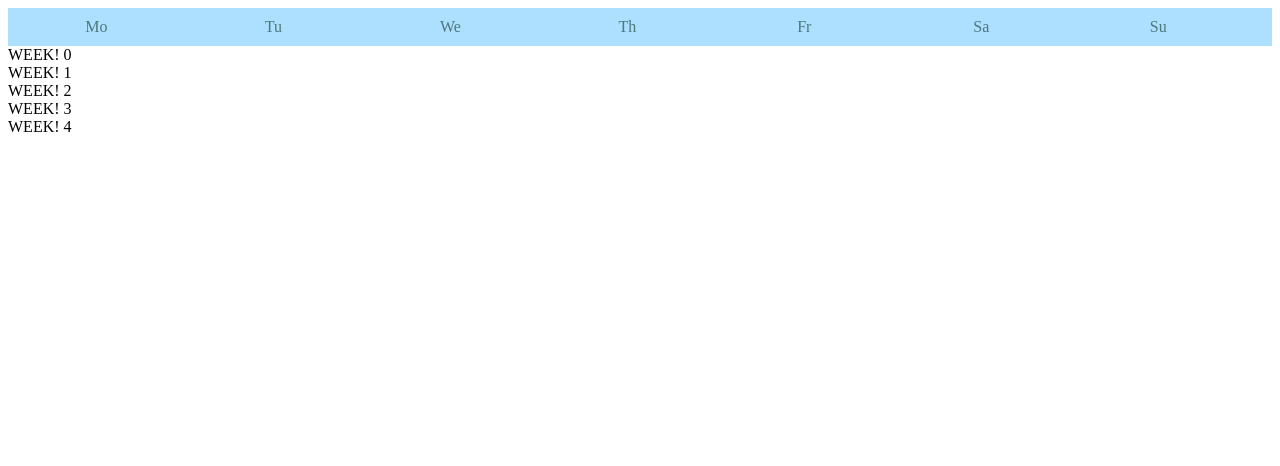
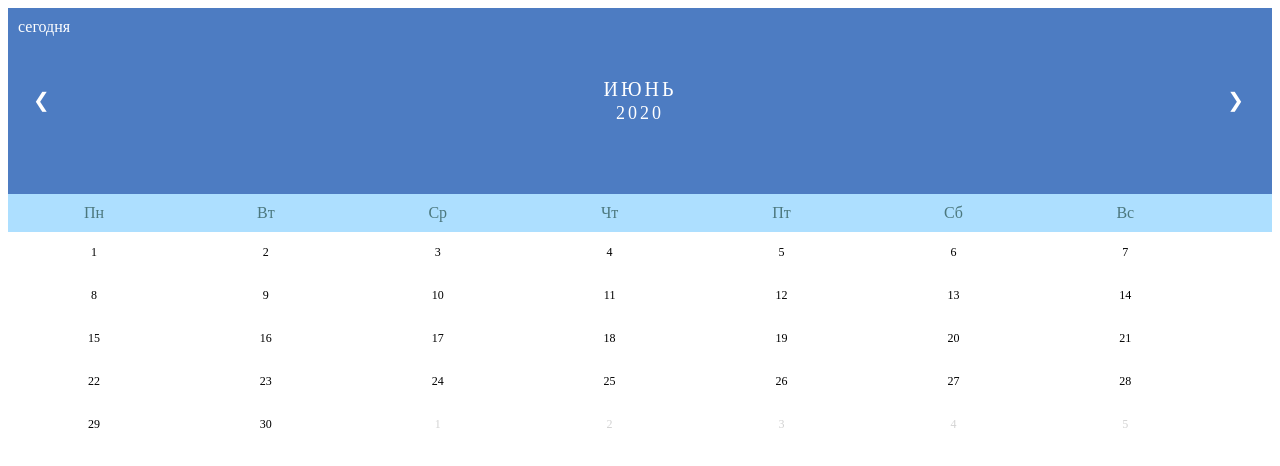
Before and after one commit to wklipach/easycalendar, an Angular app: page / in a window 1280 px wide. Shown: the top 466 px of the page. Built offline with nearby package versions, Linux system fonts and the light colour scheme.

Commit message:
промверсия

```diff
--- a/src/app/app.component.css
+++ b/src/app/app.component.css
@@ -0,0 +1,76 @@
+* {box-sizing: border-box;}
+ul {list-style-type: none;}
+
+.month {
+    padding: 70px 25px;
+    width: 100%;
+    background: #4d7cc2;
+    text-align: center;
+}
+
+.month ul {
+    margin: 0;
+    padding: 0;
+}
+
+.month ul li {
+    color: white;
+    font-size: 20px;
+    text-transform: uppercase;
+    letter-spacing: 3px;
+}
+
+.month .prev {
+    float: left;
+    padding-top: 10px;
+    cursor: pointer;
+}
+
+.month .next {
+    float: right;
+    padding-top: 10px;
+    cursor: pointer;
+}
+
+.month .now {
+    float: ;
+    padding-top: 10px;
+}
+
+
+/* Days (1-31) */
+.days {
+    padding: 10px 0;
+    background: white;
+    margin: 0;
+}
+
+.days li {
+    list-style-type: none;
+    display: inline-block;
+    width: 13.6%;
+    text-align: center;
+    margin-bottom: 5px;
+    font-size:12px;
+    color: black;
+}
+
+/* Highlight the "current" day */
+.days li .active {
+    padding: 5px;
+    background: #054eaddc;
+    color: white !important
+}
+
+.notMonthDay {
+    background: white;
+    color: lightgray !important
+}
+
+.topleft {
+    position: absolute;
+    top: 18px;
+    left: 18px;
+    cursor: pointer;
+    color: white;
+}
--- a/src/app/app.component.html
+++ b/src/app/app.component.html
@@ -1,4 +1,23 @@
+<div class="month">
+    <ul>
+      <li class="prev" (click)="prev()"> ❮ </li>
+      <div class="topleft" (click)="now()">сегодня</div>
+      <li class="next" (click)="next()" > ❯ </li>
+      <li>
+        {{this.curDate.toLocaleString('ru', { month: 'long'})}}<br>
+        <span style="font-size:18px"> {{curDate.getFullYear()}}</span>
+      </li>
+    </ul>
+  </div>
+
 <app-weekdays></app-weekdays>
-<div *ngFor="let item of this.gv.getWeekArrayCount()">
-    <div>WEEK! {{item}}</div>
-</div>
+
+<ul class="days" *ngFor="let item of this.arrarWeekMonth; let i = index" id='week{{i}}'>
+          <li id='{{item[0].tagMo}}' [class]="item[0].boolCurMonth ? '' : 'notMonthDay'"> {{item[0].dayMo}} </li>
+          <li id='{{item[1].tagTu}}' [class]="item[1].boolCurMonth ? '' : 'notMonthDay'"> {{item[1].dayTu}} </li>
+          <li id='{{item[2].tagWe}}' [class]="item[2].boolCurMonth ? '' : 'notMonthDay'"> {{item[2].dayWe}} </li>
+          <li id='{{item[3].tagTh}}' [class]="item[3].boolCurMonth ? '' : 'notMonthDay'"> {{item[3].dayTh}} </li>
+          <li id='{{item[4].tagFr}}' [class]="item[4].boolCurMonth ? '' : 'notMonthDay'"> {{item[4].dayFr}} </li>
+          <li id='{{item[5].tagSa}}' [class]="item[5].boolCurMonth ? '' : 'notMonthDay'"> {{item[5].daySa}} </li>
+          <li id='{{item[6].tagSu}}' [class]="item[6].boolCurMonth ? '' : 'notMonthDay'"> {{item[6].daySu}} </li>
+</ul>
--- a/src/app/app.component.ts
+++ b/src/app/app.component.ts
@@ -1,40 +1,4 @@
 import { Component, OnInit } from '@angular/core';
-
-class GlobalVariableClass {
-  private weekCount = 0;
-  private month = 0;
-  private year = 2020;
-
-  public setWeekCount(value) {
-    this.weekCount = value;
-  }
-  public getWeekCount() {
-    return this.weekCount;
-  }
-
-  public getWeekArrayCount() {
-    return Array(this.weekCount).fill(0).map((x, i) => i);
-  }
-
-
-  public setMontht(value) {
-    this.month = value;
-  }
-
-  public getMonth() {
-    return this.month;
-  }
-
-  public setYear(value) {
-    this.year = value;
-  }
-  public getYeart() {
-    return this.year;
-  }
-
-}
-
-
 
 @Component({
   selector: 'app-root',
@@ -45,20 +9,120 @@ class GlobalVariableClass {
 export class AppComponent implements OnInit {
   title = 'easycalendar';
 
-  public gv: GlobalVariableClass;
+  // public gv: GlobalVariableClass;
+  weekCount = 0;
+  weekFirst = 0;
+  curMonth = 0;
+  arrarWeekMonth: any;
+  curDate: Date;
+
 
   constructor() {
-    this.gv  = new GlobalVariableClass();
-    this.initMethod ( new Date() );
+    this.curDate = new Date();
   }
 
   ngOnInit(): void {
+
+    this.initMethod ( this.curDate );
 
   }
 
 
   public initMethod(curDate: Date) {
-    this.gv.setWeekCount(this.getWeeks(curDate.getFullYear(), curDate.getMonth()));
+
+    const weekCount = this.getWeeks(curDate.getFullYear(), curDate.getMonth());
+    const weekFirst = this.getFirstWeeks(curDate.getFullYear(), curDate.getMonth());
+    this.arrarWeekMonth = this.getWeekArrayCount(weekCount, weekFirst, curDate.getFullYear(), curDate);
+
+    // console.log('this.arrarWeekMonth', this.arrarWeekMonth);
+  }
+
+
+  // дата начала заданной недели ISO8601 (которая всегда будет понедельником)
+  getDateOfISOWeek(w, y) {
+    const simple = new Date(y, 0, 1 + (w - 1) * 7);
+    const dow = simple.getDay();
+    const ISOweekStart = simple;
+    if (dow <= 4) {
+        ISOweekStart.setDate(simple.getDate() - simple.getDay() + 1);
+    }
+    else {
+        ISOweekStart.setDate(simple.getDate() + 8 - simple.getDay());
+    }
+    return ISOweekStart;
+}
+
+  // массив с номерами недель и первыми числами недели
+
+  public getWeekArrayCount(weekCount, weekFirst, y, curDate) {
+
+  return Array<any> (weekCount).fill([0, null]).map((x: any, i: any) =>
+    [
+     {tagMo: this.getTag(i + weekFirst, y, 0),
+      dayMo: this.getValue(i + weekFirst, y, 0),
+      weekISOnumber: i + weekFirst,
+      weekNumber: i,
+      boolCurMonth: this.getPeriod(i + weekFirst, y, 0, curDate)},
+
+     {tagTu: this.getTag(i + weekFirst, y, 1),
+      dayTu: this.getValue(i + weekFirst, y, 1),
+      weekISOnumber: i + weekFirst,
+      weekNumber: i,
+      boolCurMonth: this.getPeriod(i + weekFirst, y, 1, curDate)},
+
+     {tagWe: this.getTag(i + weekFirst, y, 2),
+      dayWe: this.getValue(i + weekFirst, y, 2),
+      weekISOnumber: i + weekFirst,
+      weekNumber: i,
+      boolCurMonth: this.getPeriod(i + weekFirst, y, 2, curDate)},
+
+     {tagTh: this.getTag(i + weekFirst, y, 3),
+      dayTh: this.getValue(i + weekFirst, y, 3),
+      weekISOnumber: i + weekFirst,
+      weekNumber: i,
+      boolCurMonth: this.getPeriod(i + weekFirst, y, 3, curDate)},
+
+     {tagFr: this.getTag(i + weekFirst, y, 4),
+      dayFr: this.getValue(i + weekFirst, y, 4),
+      weekISOnumber: i + weekFirst,
+      weekNumber: i,
+      boolCurMonth: this.getPeriod(i + weekFirst, y, 4, curDate)},
+
+     {tagSa: this.getTag(i + weekFirst, y, 5),
+      daySa: this.getValue(i + weekFirst, y, 5),
+      weekISOnumber: i + weekFirst,
+      weekNumber: i,
+      boolCurMonth: this.getPeriod(i + weekFirst, y, 5, curDate)},
+
+     {tagSu: this.getTag(i + weekFirst, y, 6),
+      daySu: this.getValue(i + weekFirst, y, 6),
+      weekISOnumber: i + weekFirst,
+      weekNumber: i,
+      boolCurMonth: this.getPeriod(i + weekFirst, y, 6, curDate)}
+
+  ]);
+  }
+
+  getPeriod(week, y, addDay, curDate) {
+
+    const curD = new Date(curDate);
+    const varDay = new Date(this.getIncDate( this.getDateOfISOWeek(week, y), addDay));
+
+    const d = varDay.getMonth();
+
+    if (curD.getFullYear() !== varDay.getFullYear() || curD.getMonth() !== varDay.getMonth()) {
+      return false;
+    } else {
+      return true; }
+  }
+
+  getValue(week, y, addDay) {
+    const res = new Date(this.getIncDate( this.getDateOfISOWeek(week, y), addDay)).getDate();
+    return res;
+  }
+
+  getTag(week, y, addDay) {
+    return this.formatDate(this.getIncDate( this.getDateOfISOWeek(week, y), addDay));
   }
 
 // число недель в месяце вместе с неполными неделями, неделя с понедельника
@@ -67,7 +131,60 @@ export class AppComponent implements OnInit {
     return Math.ceil( (l.getDate() - (l.getDay() ? l.getDay() : 7)) / 7 ) + 1;
   }
 
+  getFirstWeeks(year, month) {
+    const date = new Date(year, month, 1);
+    return this.getWeekNumber(date);
+  }
 
+
+  // получение ISO номера недели по дате
+  getWeekNumber(date) {
+  // Thursday in current week decides the year.
+  date.setDate(date.getDate() + 3 - (date.getDay() + 6) % 7);
+  // January 4 is always in week 1.
+  const week1 = new Date(date.getFullYear(), 0, 4);
+  // Adjust to Thursday in week 1 and count number of weeks from date to week1.
+  return 1 + Math.round(((date.getTime() - week1.getTime()) / 86400000
+                                  - 3 + (week1.getDay() + 6) % 7) / 7);
+}
+
+// дата для идентификации элементов в виде dd.mm.yyyy
+formatDate(date) {
+  const d = new Date(date);
+  let month = '' + (d.getMonth() + 1);
+  let day = '' + d.getDate();
+  const year = d.getFullYear();
+
+  if (month.length < 2) {
+      month = '0' + month.toString();
+  }
+  if (day.length < 2) {
+      day = '0' + day.toString();
+  }
+
+  return [day, month, year].join('.');
+}
+
+public getIncDate(value, addDays) {
+  return  value.setDate(value.getDate() + addDays);
+}
+
+prev() {
+  this.curDate.setDate(1);
+  this.curDate.setMonth(this.curDate.getMonth() - 1);
+  this.initMethod ( this.curDate );
+}
+
+next() {
+  this.curDate.setDate(1);
+  this.curDate.setMonth(this.curDate.getMonth() + 1);
+  this.initMethod ( this.curDate );
+}
+
+now() {
+  this.curDate = new Date();
+  this.initMethod ( this.curDate );
+}
 
 
 }
--- a/src/app/weekdays/weekdays.component.css
+++ b/src/app/weekdays/weekdays.component.css
@@ -6,7 +6,7 @@
 
 .weekdays li {
     display: inline-block;
-    width: 14%;
+    width: 13.6%;
     text-align: center;
     color: #4C787E;
 }
--- a/src/app/weekdays/weekdays.component.html
+++ b/src/app/weekdays/weekdays.component.html
@@ -1,9 +1,9 @@
 <ul class="weekdays">
-    <li>Mo</li>
-    <li>Tu</li>
-    <li>We</li>
-    <li>Th</li>
-    <li>Fr</li>
-    <li>Sa</li>
-    <li>Su</li>
+    <li>Пн</li>
+    <li>Вт</li>
+    <li>Ср</li>
+    <li>Чт</li>
+    <li>Пт</li>
+    <li>Сб</li>
+    <li>Вс</li>
   </ul>
```
